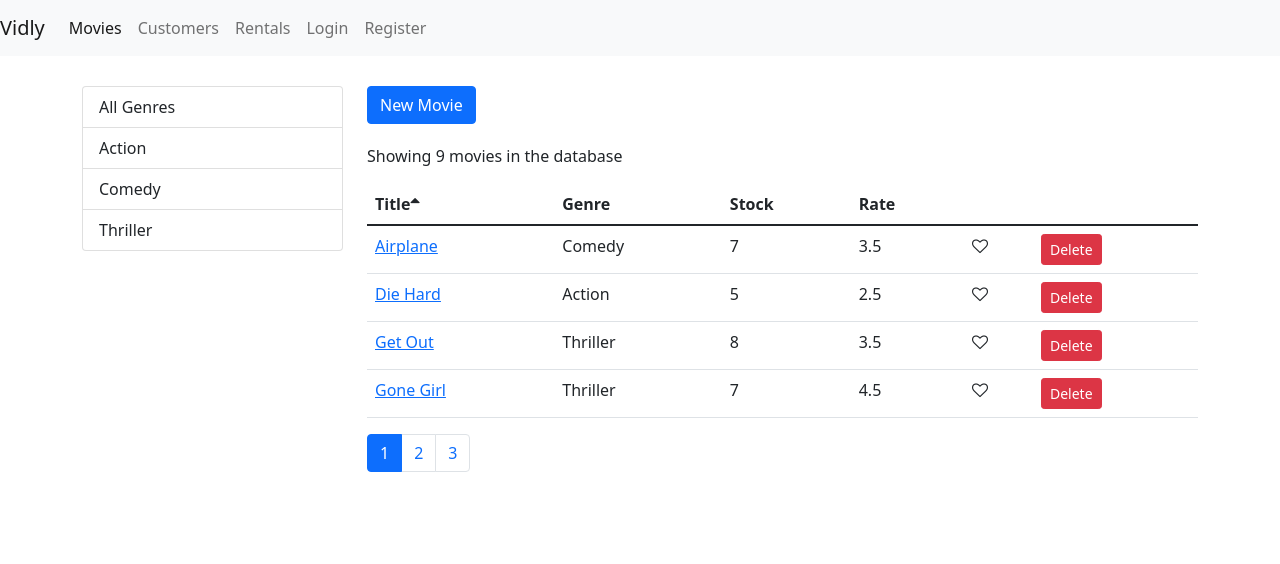
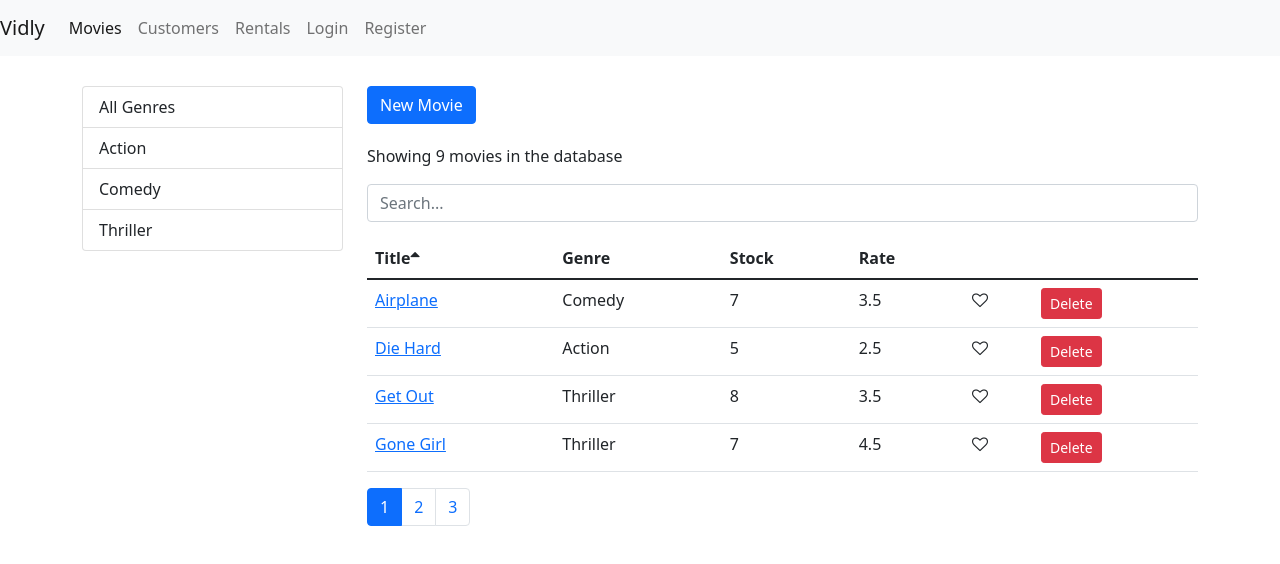
Before and after one commit to shadowp2810/vidly, a React (Create React App) app: page /movies in a window 1280 px wide. Shown: the top 564 px of the page. Built offline with nearby package versions, Linux system fonts and the light colour scheme.

Commit message:
Build the searchBox common component.

```diff
--- /dev/null
+++ b/src/component/common/searchBox.jsx
@@ -0,0 +1,16 @@
+import React from "react";
+
+const SearchBox = ({ value, onChange }) => {
+  return (
+    <input
+      type="text"
+      name="query"
+      className="form-control my-3"
+      placeholder="Search..."
+      value={value}
+      onChange={(e) => onChange(e.currentTarget.value)}
+    />
+  );
+};
+
+export default SearchBox;
--- a/src/component/movies.jsx
+++ b/src/component/movies.jsx
@@ -6,6 +6,7 @@
 import { getMovies } from "../services/fakeMovieService";
 import { getGenres } from "../services/fakeGenreService";
 import { paginate } from "../utils/paginate";
+import SearchBox from "./common/searchBox";
 import _ from "lodash";
 
 class Movies extends Component {
@@ -14,6 +15,8 @@
     genres: [],
     currentPage: 1,
     pageSize: 4,
+    searchQuery: "",
+    selectedGenre: null,
     sortColumn: { path: "title", order: "asc" },
   };
 
@@ -42,7 +45,11 @@
   };
 
   handleGenreSelect = (genre) => {
-    this.setState({ selectedGenre: genre, currentPage: 1 });
+    this.setState({ selectedGenre: genre, searchQuery: "", currentPage: 1 });
+  };
+
+  handleSearch = (query) => {
+    this.setState({ searchQuery: query, selectedGenre: null, currentPage: 1 });
   };
 
   handleSort = (sortColumn) => {
@@ -55,13 +62,17 @@
       currentPage,
       sortColumn,
       selectedGenre,
+      searchQuery,
       movies: allMovies,
     } = this.state;
 
-    const filtered =
-      selectedGenre && selectedGenre._id
-        ? allMovies.filter((m) => m.genre._id === selectedGenre._id)
-        : allMovies;
+    let filtered = allMovies;
+    if (searchQuery)
+      filtered = allMovies.filter((m) =>
+        m.title.toLowerCase().startsWith(searchQuery.toLowerCase())
+      );
+    else if (selectedGenre && selectedGenre._id)
+      filtered = allMovies.filter((m) => m.genre._id === selectedGenre._id);
 
     const sorted = _.orderBy(filtered, [sortColumn.path], [sortColumn.order]);
 
@@ -72,7 +83,7 @@
 
   render() {
     const { length: count } = this.state.movies;
-    const { pageSize, currentPage, sortColumn } = this.state;
+    const { pageSize, currentPage, sortColumn, searchQuery } = this.state;
 
     if (count === 0) return <p>There are no movies in database.</p>;
 
@@ -97,6 +108,7 @@
             New Movie
           </Link>
           <p>Showing {totalCount} movies in the database</p>
+          <SearchBox value={searchQuery} onChange={this.handleSearch} />
           <MoviesTable
             movies={movies}
             sortColumn={sortColumn}
```
